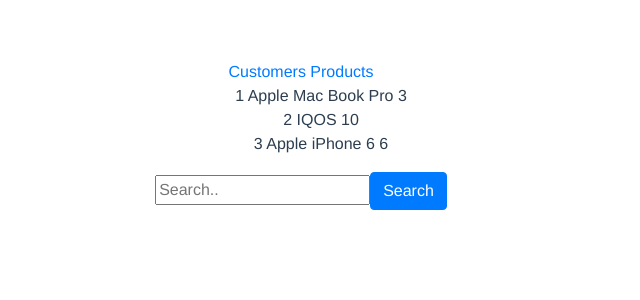
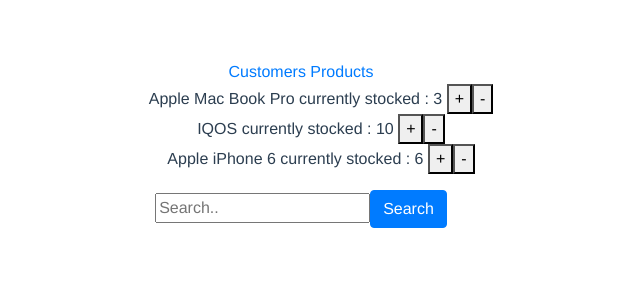
Before and after one commit to goran-jovicic/store-app, a Vue app: page /products in a window 1280 px wide. Shown: the top 300 px of the page, without its empty margins (339-979 px from the left). Built offline with nearby package versions, Linux system fonts and the light colour scheme.

Commit message:
zadatak 7

```diff
--- a/src/components/AppProducts.vue
+++ b/src/components/AppProducts.vue
@@ -2,7 +2,9 @@
 	<div>
 		<ul>
 			<li v-for="(product,index) in filteredArr" :key="index">
-				{{ `${product.id} ${product.name} ${product.quantity}`}}
+				{{ `${product.name} currently stocked : ${product.quantity}`}}
+				<button @click="incrementProduct(product)">+</button>
+				<button @click="decrementProduct(product)">-</button>
 			</li>
 		</ul>
 		<input type="text" placeholder="Search.." v-model="term">
@@ -22,12 +24,19 @@
 	},
 
 	methods : {
+		incrementProduct (product) {
+			productService.increment(product)
+		},
+
+		decrementProduct (product) {
+			productService.decrement(product)
+		}
 	},
 
 	computed : {
 		filteredArr () {
 			return this.products.filter(product => {
-				return product.name.includes(this.term)
+				return product.name.toLowerCase().includes(this.term.toLowerCase())
 			})
 		}
 	}
```
